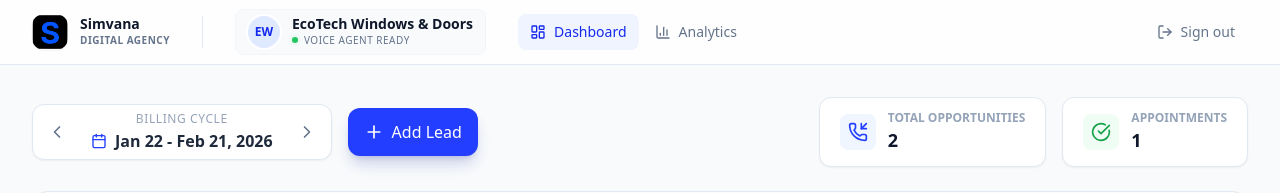
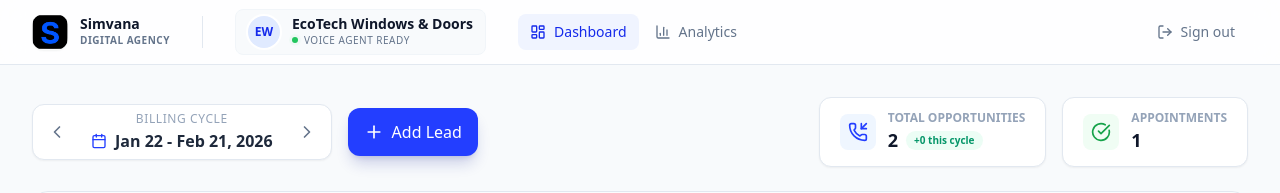
Before and after one commit to simran-kanda1/ecotechVaFrontend, a React (Vite) app: page / in a window 1280 px wide. Shown: the top 193 px of the page. Built offline with nearby package versions, Linux system fonts and the light colour scheme; no server answers; the database is empty; sample sign-in values are in the browser's storage.

Commit message:
add opportunities added this cycle to total stat

```diff
--- a/src/pages/Dashboard.tsx
+++ b/src/pages/Dashboard.tsx
@@ -322,9 +322,16 @@ export default function Dashboard() {
                             </div>
                             <div>
                                 <p className="text-xs text-slate-400 font-semibold uppercase">{activeTab === 'logs' ? 'Total Calls' : activeTab === 'scheduled' ? 'Scheduled' : 'Total Opportunities'}</p>
-                                <p className="text-lg font-bold">
-                                    {activeTab === 'logs' ? filteredItems.length : activeTab === 'scheduled' ? filteredItems.length : leads.length}
-                                </p>
+                                <div className="flex items-center gap-2">
+                                    <p className="text-lg font-bold">
+                                        {activeTab === 'logs' ? filteredItems.length : activeTab === 'scheduled' ? filteredItems.length : leads.length}
+                                    </p>
+                                    {activeTab === 'opportunities' && (
+                                        <span className="text-[10px] font-bold text-emerald-600 bg-emerald-50 dark:text-emerald-400 dark:bg-emerald-900/30 px-2 py-0.5 rounded-full whitespace-nowrap">
+                                            +{filteredItems.length} this cycle
+                                        </span>
+                                    )}
+                                </div>
                             </div>
                         </div>
                         <div className="bg-white dark:bg-slate-900 px-5 py-3 rounded-xl border border-slate-200 dark:border-slate-800 shadow-sm flex items-center gap-3">
```
